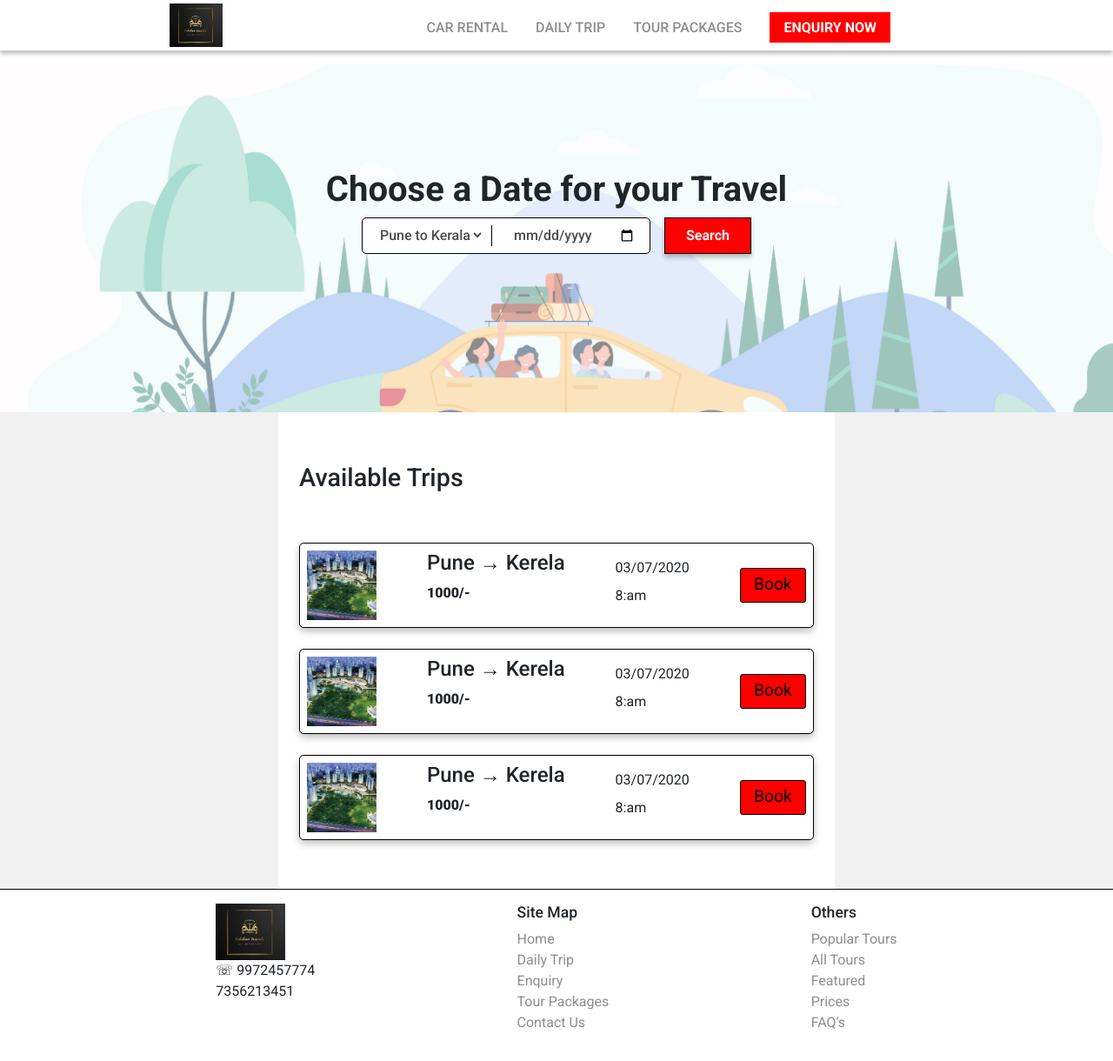
After one commit to darshanbajania/lakshmi_travels, a Django app: page /daily_trip/ in a window 1280 px wide. The commit adds this page. Shown: the whole page at 87% size. Run offline with Django 3.2, Linux system fonts and the light colour scheme.

Commit message:
new upload

```diff
--- /dev/null
+++ b/lakshmi_travels/static/css/daily_trip.css
@@ -0,0 +1,266 @@
+
+.main-business-section{
+    margin-top: 0px;
+
+}
+.main-business-section .trip-selection .sub-section{
+    position: relative;
+}
+
+.main-business-section .trip-selection .back-image {
+    background: url('/static/images/home_page/taxi_graphic_mobile.png');
+    background-size: contain;
+    background-repeat: no-repeat;
+    width: 100%;
+    height: 250px;
+    z-index: -1;
+    /* position: absolute; */
+}
+
+
+.main-business-section .trip-selection .sub-section .trip-section-heading-content{
+    position: absolute;
+    top: 50px;
+    left: 0;
+    width: 100%;
+}
+
+.main-business-section .trip-section-heading-content h1{
+    font-size: 1.6rem;
+    font-weight: 700;
+    text-align: center;
+    font-family: 'Roboto', sans-serif;
+}
+
+
+.main-business-section .trip-section-heading-content .search-bar{
+    display: flex;
+    width: 70%;
+    border: 1px solid black;
+    border-radius: 5px;
+    margin-left: auto;
+    margin-right: auto;
+    padding: .5em;
+    background-color: white;
+}
+
+.main-business-section .trip-section-heading-content .route p{
+    font-size: .8rem;
+    margin: 0;
+    font-weight: 500;
+    padding: 0;
+    margin-top: auto;
+    margin-bottom: auto;
+}
+
+.main-business-section .trip-section-heading-content .route{
+    border-right: 1px solid black;
+    padding-right: .5em;
+    margin-right: .5em;
+}
+
+.main-business-section .trip-section-heading-content .search-box select{
+    border: none;
+    font-weight: 500;
+    font-family: 'Roboto', sans-serif;
+    color: var(--clr-medium);
+    background-color: white;
+}
+
+.main-business-section .trip-section-heading-content .search-box input{
+    border: none;
+    font-weight: 500;
+    font-family: 'Roboto', sans-serif;
+    color: var(--clr-medium);
+    background-color: white;
+
+}
+
+.main-business-section .trip-section-heading-content .search-button{
+    margin-top: 1em;
+    margin-left: auto;
+    display: block;
+    margin-right: 2em;
+    font-family: 'Roboto', sans-serif;
+    color: white;
+    background-color: var(--clr-cta);
+    border: 1px solid black;
+    padding: .5em 1em;
+    box-shadow: 0px 4px 5px rgba(0, 0, 0, .25);
+    transition: 100ms ease-in;
+}
+
+
+.main-business-section .trip-section-heading-content .search-button:hover{
+    background-color: #D10000;
+}
+
+@media screen and (min-width:60em) {
+    .main-business-section .trip-selection .back-image{
+        background: url('/static/images/home_page/taxi_graphic_desktop.png');
+        background-repeat: no-repeat;
+        background-size: cover;
+        width: 100%;
+        height: 400px;
+        margin-top: 1em;
+
+    }
+    .main-business-section .trip-selection .sub-section .trip-section-heading-content{
+        top: 120px;
+    }
+    .main-business-section .trip-section-heading-content h1{
+        font-size: 2.5rem;
+        font-weight: 700;
+    }
+    .main-business-section .trip-section-heading-content .search-box{
+        display: flex;
+        width: 35%;
+        margin-left:auto;
+        margin-right: auto;
+    }
+
+    .main-business-section .trip-section-heading-content .search-bar{
+        width: 100%;
+    }
+
+    .main-business-section .trip-section-heading-content .search-button{
+        display: inline-block;
+        margin: 0;
+    }
+    .main-business-section .trip-section-heading-content .search-bar{
+        justify-content: space-around;
+        margin-right: 1em;
+    }
+
+    .main-business-section .trip-section-heading-content .search-bar .route {
+        cursor: pointer;
+    }
+    .main-business-section .trip-section-heading-content .search-box input{
+        width: auto;
+        cursor: pointer;
+    }
+
+    .main-business-section .trip-section-heading-content .search-button {
+        padding: .5em 1.5em;
+        font-weight: 700;
+        font-size: 1rem;
+        cursor: pointer;
+    }
+
+}
+
+
+.main-business-section .trip-section-body{
+    width: 100%;
+    padding:0 1.5em;
+    margin-top: 2em;
+    display: block;
+}
+
+.main-business-section .trip-section-body h2{
+    font-size: 1.8rem;
+    display: inline-block;
+    margin-top: 2em;
+}
+
+.main-business-section .trip-timings-list .trip-timings-list{
+    width: 100%;
+    display: inline-block;
+}
+
+.main-business-section .trip-timings-list .trip-timings-card{
+    display: flex;
+    justify-content: space-between;
+    width: 100%;
+    border: 1px solid black;
+    padding: .5em;
+    margin-bottom: 1.5em;
+    border-radius: 5px;
+    box-shadow: 0 4px 8px rgba(0, 0, 0, .25);
+    background-color: white;
+}
+
+.main-business-section .trip-timings-card img{
+    width: 50px;
+    height: 50px;
+    object-fit: cover;
+}
+.main-business-section .trip-timings-card .compartment{
+    /* padding:0 .5em; */
+}
+.main-business-section .trip-timings-card h3{
+    font-size: .8rem;
+    margin: 0;
+    font-weight: 500;
+}
+
+.main-business-section .trip-timings-card p{
+    font-size: .8rem;
+    margin: 0;
+    margin-top: .5em;
+}
+
+.main-business-section .trip-timings-card .price{
+    font-weight: 900;
+}
+
+.main-business-section .trip-timings-card .book-button{
+    display: flex;
+    align-items: center;
+}
+
+
+.main-business-section .trip-timings-card .book-button button{
+    font-family: 'Roboto', sans-serif;
+    color: black;
+    background-color: var(--clr-cta);
+    border: 1px solid black;
+    border-radius: 3px;
+    padding: .25em  .8em;
+    transition: 100ms ease-in;
+
+}
+
+.main-business-section .trip-timings-card .book-button button:hover{
+    background-color: #D10000;
+    cursor: pointer;
+}
+
+@media screen and (min-width:60em) {
+
+    .main-business-section .bgd{
+        background-color: rgb(241, 241, 241);
+        width: 100%;
+        position: relative;
+        margin: 0;
+        display: inline-block;
+        padding: 0;
+    }
+    .main-business-section .trip-section-body{
+        width: 50%;
+        margin-left: auto;
+        margin-right: auto;
+        background-color: white;
+        display: block;
+        margin-top: 0;
+        padding-bottom: 2em;
+    }
+    .main-business-section .trip-section-body h2{
+        margin-bottom: 2em;
+    }
+
+    .main-business-section .trip-timings-card img{
+        width: 80px;
+        height: 80px;
+    }
+    .main-business-section .trip-timings-card h3{
+        font-size: 1.5rem;
+    }
+    .main-business-section .trip-timings-card p{
+        font-size: 1rem;
+    }
+
+    .main-business-section .trip-timings-card .book-button button{
+        font-size: 1.2rem;
+    }
+}
--- a/lakshmi_travels/static/css/index.css
+++ b/lakshmi_travels/static/css/index.css
@@ -333,6 +333,7 @@ img{
 
 .main-business-section{
     margin-top: 100px;
+    position: relative;
 
 }
 
@@ -547,6 +548,12 @@ img{
     font-weight: 500;
     font-family: 'Roboto', sans-serif;
     color: var(--clr-medium);
+    background-color: white;
+}
+
+.main-business-section .trip-section-heading-content .search-box select{
+    background-color: white;
+    border: none;
 }
 
 .main-business-section .trip-section-heading-content .search-button{
@@ -628,12 +635,13 @@ img{
     padding:0 1.5em;
     margin-top: 2em;
     display: block;
+    position: relative;
 }
 
 .main-business-section .trip-section-body h2{
     font-size: 1.8rem;
     display: inline-block;
-    /* margin-top: 2em; */
+    margin-top: 2em;
 }
 
 .main-business-section .trip-timings-list .trip-timings-list{
@@ -1010,7 +1018,7 @@ img{
 .home-contact_us .contact-us-form{
     width: 100%;
     position: relative;
-    box-shadow: 0 4px 5px rgba(0, 0, 0, .35);
+    box-shadow: 0 4px 12px rgba(0, 0, 0, .35);
     top: -20px;
     padding: .1em 0;
 
--- /dev/null
+++ b/lakshmi_travels/templates/lakshmi_travels/daily_trip.html
@@ -0,0 +1,184 @@
+{% load static %}
+
+<!DOCTYPE html>
+<html lang="en">
+
+<head>
+    <meta charset="UTF-8">
+    <meta http-equiv="X-UA-Compatible" content="IE=edge">
+    <meta name="viewport" content="width=device-width, initial-scale=1.0">
+    <link href="https://cdn.jsdelivr.net/npm/bootstrap@5.1.0/dist/css/bootstrap.min.css" rel="stylesheet"
+        integrity="sha384-KyZXEAg3QhqLMpG8r+8fhAXLRk2vvoC2f3B09zVXn8CA5QIVfZOJ3BCsw2P0p/We" crossorigin="anonymous">
+    <link rel="stylesheet" href="{% static 'css/index.css' %}" type="text/css" media="screen">
+
+    <link rel="stylesheet" href="{% static 'css/daily_trip.css' %}" type="text/css" media="screen">
+
+
+    <link rel="stylesheet" href="https://cdnjs.cloudflare.com/ajax/libs/font-awesome/4.7.0/css/font-awesome.min.css">
+
+    <title>Tour Packages</title>
+</head>
+
+<body>
+    <header>
+        <div class="home_image">
+            <a href="{% url 'lakshmi_travels:home_view' %}"><img src="{% static 'images/home_page/main_logo.jpeg' %}"
+                    alt="Lakshmi Travels Logo"></a>
+        </div>
+
+        <label for="nav-toggler"><i class="fa fa-navicon"></i></label>
+        <input type="checkbox" id="nav-toggler" class="nav-toggler">
+
+        <nav>
+            <ul>
+                <li> <a href="{% url 'lakshmi_travels:home_view' %}#main-business-section">Car Rental</a> </li>
+                <li> <a href="{% url 'lakshmi_travels:daily_trip' %}">Daily Trip</a> </li>
+                <li> <a href="{% url 'lakshmi_travels:tour_packages' %}">Tour Packages</a> </li>
+                <li> <a class="nav-cta" href="{% url 'lakshmi_travels:enquiry_page' %}">Enquiry Now</a> </li>
+            </ul>
+        </nav>
+
+    </header>
+    <section>
+        <!-- main business section -->
+
+        <div id="main-business-section" class="main-business-section">
+
+
+            <div class="section-body">
+                <div id="weeklytrip" class="trip-selection tabcontent">
+                    <div class="sub-section">
+                        <div class="back-image">
+                            <!-- <img src="{% static 'images/home_page/taxi_graphic_mobile.png' %}" alt=""> -->
+                        </div>
+                        <div class="trip-section-heading-content">
+                            <h1>Choose a Date for your Travel</h1>
+                            <form method="POST">
+                                {% csrf_token %}
+                                <div class="search-box">
+                                    <div class="search-bar">
+
+                                        <div class="route">
+                                            <select name="routes" id="routes">
+                                                <option value="route1">Pune to Kerala</option>
+                                                <option value="route2">Kerala to Pune</option>
+
+                                            </select>
+                                        </div>
+
+                                        <input id="trip_date" type="date" value="" required>
+
+
+
+                                    </div>
+                                    <button type="submit" class="search-button">
+                                        Search
+                                    </button>
+                                </div>
+
+                            </form>
+
+                        </div>
+                        <div class="bgd">
+                            <div class="trip-section-body">
+
+                                <h2>Available Trips</h2>
+                                <div class="trip-timings-list">
+                                    <div class="trip-timings-card">
+                                        <img src="{% static '/images/home_page/pune.jpg' %}" alt="">
+                                        <div class="compartment">
+                                            <h3>Pune &rarr; Kerela</h3>
+                                            <p class="price">1000/-</p>
+                                        </div>
+                                        <div class="compartment">
+                                            <p>03/07/2020</p>
+                                            <p>8:am</p>
+                                        </div>
+                                        <div class="book-button">
+                                            <button>Book</button>
+                                        </div>
+
+                                    </div>
+                                    <div class="trip-timings-card">
+                                        <img src="{% static '/images/home_page/pune.jpg' %}" alt="">
+                                        <div class="compartment">
+                                            <h3>Pune &rarr; Kerela</h3>
+                                            <p class="price">1000/-</p>
+                                        </div>
+                                        <div class="compartment">
+                                            <p>03/07/2020</p>
+                                            <p>8:am</p>
+                                        </div>
+                                        <div class="book-button">
+                                            <button>Book</button>
+                                        </div>
+
+                                    </div>
+                                    <div class="trip-timings-card">
+                                        <img src="{% static '/images/home_page/pune.jpg' %}" alt="">
+                                        <div class="compartment">
+                                            <h3>Pune &rarr; Kerela</h3>
+                                            <p class="price">1000/-</p>
+                                        </div>
+                                        <div class="compartment">
+                                            <p>03/07/2020</p>
+                                            <p>8:am</p>
+                                        </div>
+                                        <div class="book-button">
+                                            <button>Book</button>
+                                        </div>
+
+                                    </div>
+                                </div>
+
+                            </div>
+                        </div>
+                    </div>
+
+
+                </div>
+            </div>
+
+    </section>
+
+    <footer>
+        <div class="">
+            <img class="logo-img" src="{% static 'images/home_page/main_logo.jpeg' %}" alt="">
+            <p> &#9743; 9972457774 <br> 7356213451</p>
+        </div>
+
+        <div>
+            <h3>Site Map</h3>
+            <ul>
+                <li><a href="{% url 'lakshmi_travels:home_view' %}"> Home</a></li>
+                <li> <a href="{% url 'lakshmi_travels:daily_trip' %}">Daily Trip</a> </li>
+                <li><a href="{% url 'lakshmi_travels:enquiry_page' %}">Enquiry</a> </li>
+                <li><a href="{% url 'lakshmi_travels:tour_packages' %}">Tour Packages</a> </li>
+                <li><a href="">Contact Us</a></li>
+
+
+            </ul>
+        </div>
+        <div>
+            <h3>Others</h3>
+            <ul>
+                <li><a href="">Popular Tours</a> </li>
+                <li><a href="">All Tours</a> </li>
+                <li><a href="">Featured</a> </li>
+                <li><a href="">Prices</a></li>
+                <li><a href="">FAQ’s</a> </li>
+
+
+            </ul>
+        </div>
+    </footer>
+
+
+
+</body>
+
+<script src="https://cdn.jsdelivr.net/npm/bootstrap@5.1.0/dist/js/bootstrap.bundle.min.js"
+    integrity="sha384-U1DAWAznBHeqEIlVSCgzq+c9gqGAJn5c/t99JyeKa9xxaYpSvHU5awsuZVVFIhvj"
+    crossorigin="anonymous"></script>
+
+</html>
--- a/lakshmi_travels/urls.py
+++ b/lakshmi_travels/urls.py
@@ -12,6 +12,8 @@ app_name = 'lakshmi_travels'
 urlpatterns = [
     path('', views.Home, name='home_view'),
     path('tour_packages/', views.TourPackagesView, name='tour_packages'),
+    path('daily_trip/', views.DailyTripView, name='daily_trip'),
+    path('enquiry/', views.EnquiryPageview, name='enquiry_page'),
 
 ]+ static(settings.MEDIA_URL, document_root=settings.MEDIA_ROOT)
 
--- a/lakshmi_travels/views.py
+++ b/lakshmi_travels/views.py
@@ -9,3 +9,9 @@ def Home(request):
 
 def TourPackagesView(request):
     return render(request, 'lakshmi_travels/tour_packages.html')
+
+def DailyTripView(request):
+    return render(request, 'lakshmi_travels/daily_trip.html')
+
+def EnquiryPageview(request):
+    return render(request, 'lakshmi_travels/enquiry_page.html')
```
Also changed, not shown: lakshmi_travels/static/css/enquiry_page.css (added, +48 -0 lines), lakshmi_travels/templates/lakshmi_travels/enquiry_page.html (added, +160 -0 lines), lakshmi_travels/templates/lakshmi_travels/index.html (+31 -20 lines), lakshmi_travels/templates/lakshmi_travels/tour_packages.html (+7 -7 lines).
